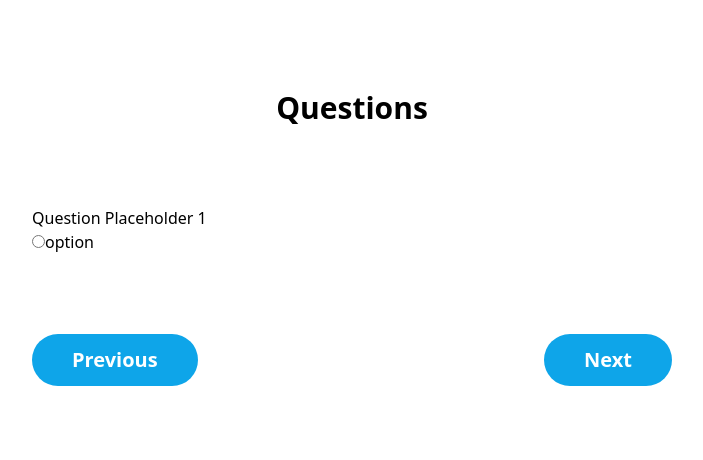
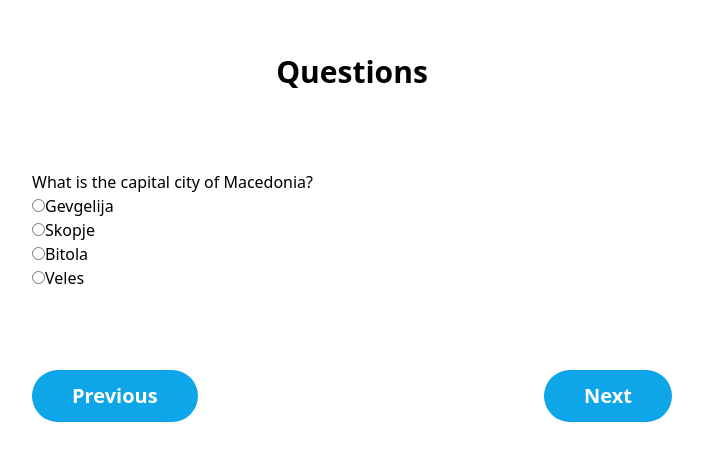
Before and after one commit to Kiril-Pavlov/react-quiz-app, a React (Create React App) app: page /quiz in a window 1280 px wide. Shown: the part 162-622 px from the top of the page, without its empty margins (288-991 px from the left). Built offline with nearby package versions, Linux system fonts and the light colour scheme.

Commit message:
one question rendered from fake data

```diff
--- a/src/components/Questions.jsx
+++ b/src/components/Questions.jsx
@@ -1,24 +1,41 @@
-import React, { useState } from "react";
+import React, { useEffect, useState } from "react";
+import data from "../database/data";
 
 const Questions = () => {
+  const [selected, setSelected] = useState(undefined);
 
-    const [selected, setSelected] = useState(undefined)
+  const question = data[0];
 
-    const handleRadioSelection = () =>{
-        setSelected(true)
-        console.log("radio buton changed")
-    }
+  useEffect(() => {
+    console.log(question);
+  }, []);
+
+  const handleRadioSelection = () => {
+    setSelected(true);
+    console.log("radio buton changed");
+  };
 
   return (
     <div>
-      <h2>Question Placeholder 1</h2>
+      <h2>{question.question}</h2>
 
-      <ul>
-        <li>
+      <ul key={question.id}>
+        {question.options.map((option, index) => (
+          <li key={index}>
+            <input
+              type="radio"
+              value={selected}
+              name="options"
+              id={`q${index}-option`}
+              onChange={handleRadioSelection}
+            />
+            <label htmlFor={`q${index}-option`}>{option}</label>
+          </li>
+        ))}
+        {/* <li>
           <input type="radio" value={selected} name="options" id="q1-option" onChange={handleRadioSelection} />
             <label htmlFor="q1-option">option</label>
-        </li>
-
+        </li> */}
       </ul>
     </div>
   );
```
